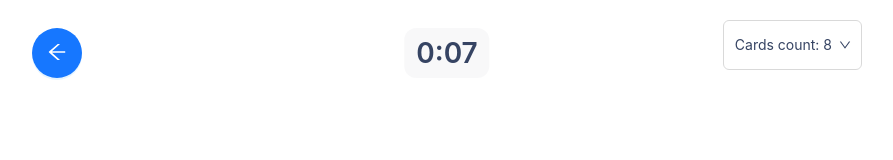
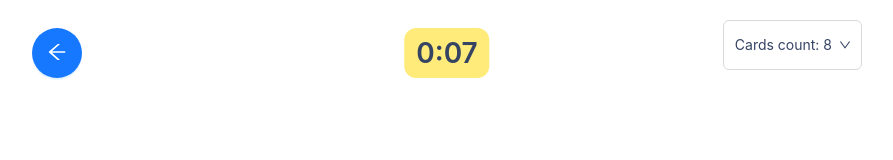
Before and after one commit to ruslankriklivyy/memory-card, a React (Vite) app: page /game in a window 1280 px wide. Shown: the top 160 px of the page, without its empty margins (193-1086 px from the left). Built offline with nearby package versions, Linux system fonts and the light colour scheme.

Commit message:
fix: timer color

```diff
--- a/src/styles/timer.scss
+++ b/src/styles/timer.scss
@@ -2,7 +2,7 @@
   position: absolute;
   left: 50%;
   transform: translateX(-50%);
-  background-color: rgba(243, 243, 246, 0.6);
+  background: rgba(255, 222, 33, 0.6) !important;
   padding: 4px 12px;
   border-radius: 12px;
 
```
